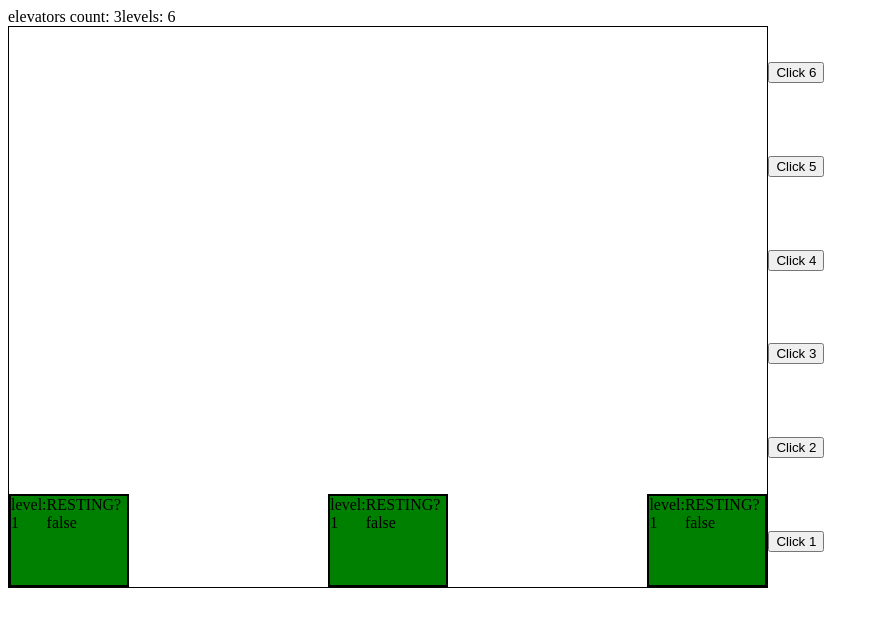
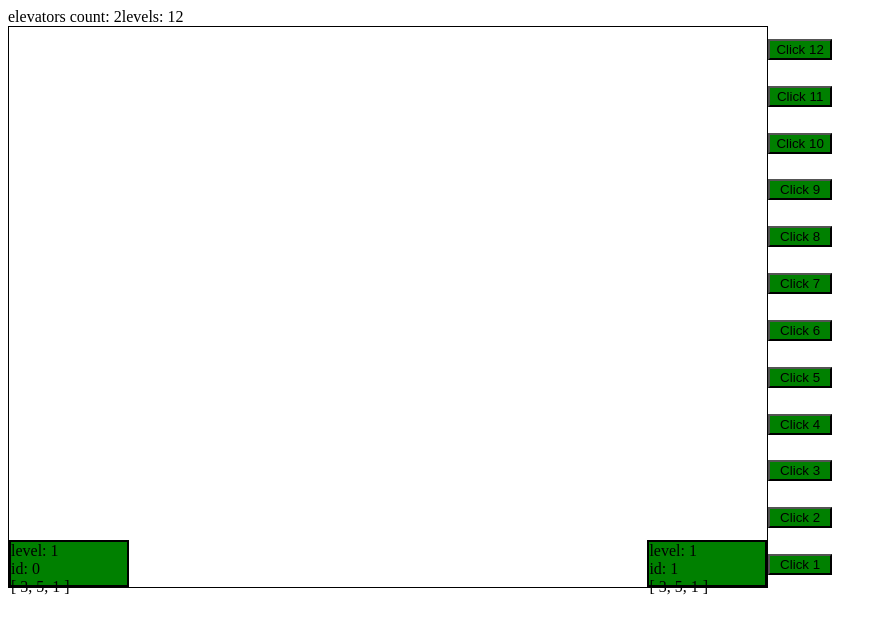
Before and after one commit to jackyapa6eu/true-conf-test, a Vue app: page / in a window 1280 px wide. Shown: the top 634 px of the page, without its empty margins (0-887 px from the left). Built offline with nearby package versions, Linux system fonts and the light colour scheme.

Commit message:
fixing some issues

```diff
--- a/src/App.vue
+++ b/src/App.vue
@@ -4,10 +4,11 @@
   <div class="main-content">
     <div class="elevators">
       <ElevatorContainer
-        v-for="(data, index) in elevators"
-        v-bind:key="index"
+        v-for="data in elevators"
+        v-bind:key="data.id"
         v-bind:data="data"
         v-bind:levelsCount="levels.length"
+        v-bind:tasks="data.tasks"
       />
     </div>
     <div class="buttons">
@@ -24,8 +25,7 @@
 <script>
 import ElevatorContainer from "@/components/ElevatorContainer";
 import ElevatorCallButton from "@/components/ElevatorCallButton";
-import { elevatorCabObj, buttonCallObj } from "@/utils/defaultObjects";
-import { createInitialArray } from "@/utils/helpers";
+
 
 export default {
   name: 'App',
@@ -37,27 +37,33 @@ export default {
     }
   },
   mounted() {
-    this.elevators = createInitialArray(elevatorCabObj, 3);
-    this.levels = createInitialArray(buttonCallObj, 6);
+    this.elevators = this.createElevators(2);
+    this.levels = this.createLevels(12);
   },
   methods: {
     handleBtnClick(destLevel) {
-      console.log(destLevel);
       const closestElevator = this.findElevator(destLevel);
-      this.moveElevator(closestElevator, destLevel);
+      if (closestElevator) {
+        this.levels[destLevel].pressed = true;
+        closestElevator.tasks.push(destLevel);
+        this.moveElevator(closestElevator, destLevel);
+      }
     },
 
     findElevator(destLevel) {
       const freeElevators = this.elevators.filter(elev => elev.ready); // найдем все свободные лифты
       if (freeElevators.find(elev => elev.level === destLevel)) {
         console.log('Лифт уже на этом этаже');
-        return
+        return false
+      } else if (freeElevators.length > 0) {
+        return this.findClosestFreeElevator(freeElevators, destLevel);
+      } else {
+        console.log('ИЩЕМ ПОДХОДЯЩИЙ ЛИФТ');
       }
-      return this.findClosestElevator(freeElevators, destLevel);
 
     },
 
-    findClosestElevator(elevArr, destLevel) {
+    findClosestFreeElevator(elevArr, destLevel) {
       const min = {
         diff: this.getDiff(elevArr, destLevel, 0),
         index: 0
@@ -69,12 +75,13 @@ export default {
           min.index = i;
         }
       }
-
       return this.elevators.find(elev => elevArr[min.index] === elev);
     },
+
     getDiff(arr, lvl, pos) { return Math.abs(arr[pos].level - lvl) },
 
     moveElevator(elevator, destLvl) {
+      //console.log(this.elevators);
       elevator.ready = false;
       elevator.inMove = true;
       if (elevator.level === destLvl) {
@@ -83,7 +90,13 @@ export default {
         setTimeout(() => {
           elevator.rest = false;
           elevator.ready = true;
-        }, 3000);
+          elevator.tasks.shift();
+          this.levels[destLvl].pressed = false;
+          if (elevator.tasks.length > 0) {
+            this.moveElevator(elevator, elevator.tasks[0]);
+          }
+
+        }, 1000);
 
       } else if (elevator.level < destLvl) {
         elevator.level++;
@@ -98,6 +111,32 @@ export default {
         }, 1000);
       }
 
+    },
+
+    createElevators(count) {
+      const resultArr = [];
+      for (let i = 0; i < count; i++) {
+          resultArr.push({
+            id: i,
+            rest: false,
+            inMove: false,
+            ready: true,
+            level: 0,
+            tasks: [3, 5, 1]
+          });
+        }
+      return resultArr
+    },
+
+    createLevels(count) {
+      const resultArr = [];
+      for (let i = 0; i < count; i++) {
+        resultArr.push({
+          id: i,
+          pressed: false
+        });
+      }
+      return resultArr
     }
   }
 }
--- a/src/components/ElevatorCab.vue
+++ b/src/components/ElevatorCab.vue
@@ -1,7 +1,8 @@
 <template>
   <div class="elevator-cab" v-bind:style="elevStyles">
     <span>level: {{ data.level + 1 }}</span>
-    <span>RESTING? {{ data.rest }}</span>
+    <span>id: {{ data.id }}</span>
+    <span>{{ tasks }}</span>
   </div>
 </template>
 
@@ -17,7 +18,10 @@ export default {
 
   },
   mounted() {
-    //console.log(this.data);
+    //console.log(this.data.tasks);
+  },
+  beforeUpdate() {
+    //console.log('before update',this.data.tasks, this.data.id);
   },
   computed: {
     elevStyles: function () {
@@ -36,7 +40,8 @@ export default {
       level: Number,
       tasks: Array
     },
-    levelsCount: Number
+    levelsCount: Number,
+    tasks: Array
   }
 }
 </script>
@@ -46,6 +51,7 @@ export default {
     width: 120px;
     border: solid 2px black;
     display: flex;
+    flex-direction: column;
     box-sizing: border-box;
     transition: transform 1s linear;
   }
--- a/src/components/ElevatorCallButton.vue
+++ b/src/components/ElevatorCallButton.vue
@@ -1,5 +1,11 @@
 <template>
-  <button type="button" v-on:click="callElevator">Click {{ floor.id + 1 }}</button>
+  <button
+    type="button"
+    v-on:click="callElevator"
+    v-bind:style="buttonStyles"
+  >
+    Click {{ floor.id + 1 }}
+  </button>
 </template>
 
 <script>
@@ -19,6 +25,13 @@ export default {
       }
       this.handleClick();
     }
+  },
+  computed: {
+    buttonStyles: function () {
+      return {
+        background: this.floor.pressed ? 'red' : 'green'
+      }
+    }
   }
 }
 </script>
--- a/src/components/ElevatorContainer.vue
+++ b/src/components/ElevatorContainer.vue
@@ -1,5 +1,5 @@
 <template>
-  <ElevatorCab v-bind:data="data" v-bind:levelsCount="levelsCount"/>
+  <ElevatorCab v-bind:data="data" v-bind:levelsCount="levelsCount" v-bind:tasks="tasks"/>
 </template>
 
 <script>
@@ -12,7 +12,8 @@ export default {
   },
   props: {
     data: Object,
-    levelsCount: Number
+    levelsCount: Number,
+    tasks: Array
   },
   data() {
     return {
--- a/src/utils/defaultObjects.js
+++ /dev/null
@@ -1,11 +0,0 @@
-export const elevatorCabObj = {
-  rest: false,
-  inMove: false,
-  ready: true,
-  level: 0,
-  tasks: []
-}
-
-export const buttonCallObj = {
-  pressed: false
-}
--- a/src/utils/helpers.js
+++ /dev/null
@@ -1,9 +0,0 @@
-export function createInitialArray(defaultObj, count) {
-  const resultArr = [];
-  for (let i = 0; i < count; i++) {
-    const clonedObj = Object.assign({}, defaultObj);
-    clonedObj.id = i;
-    resultArr.push(clonedObj);
-  }
-  return resultArr
-}
```
